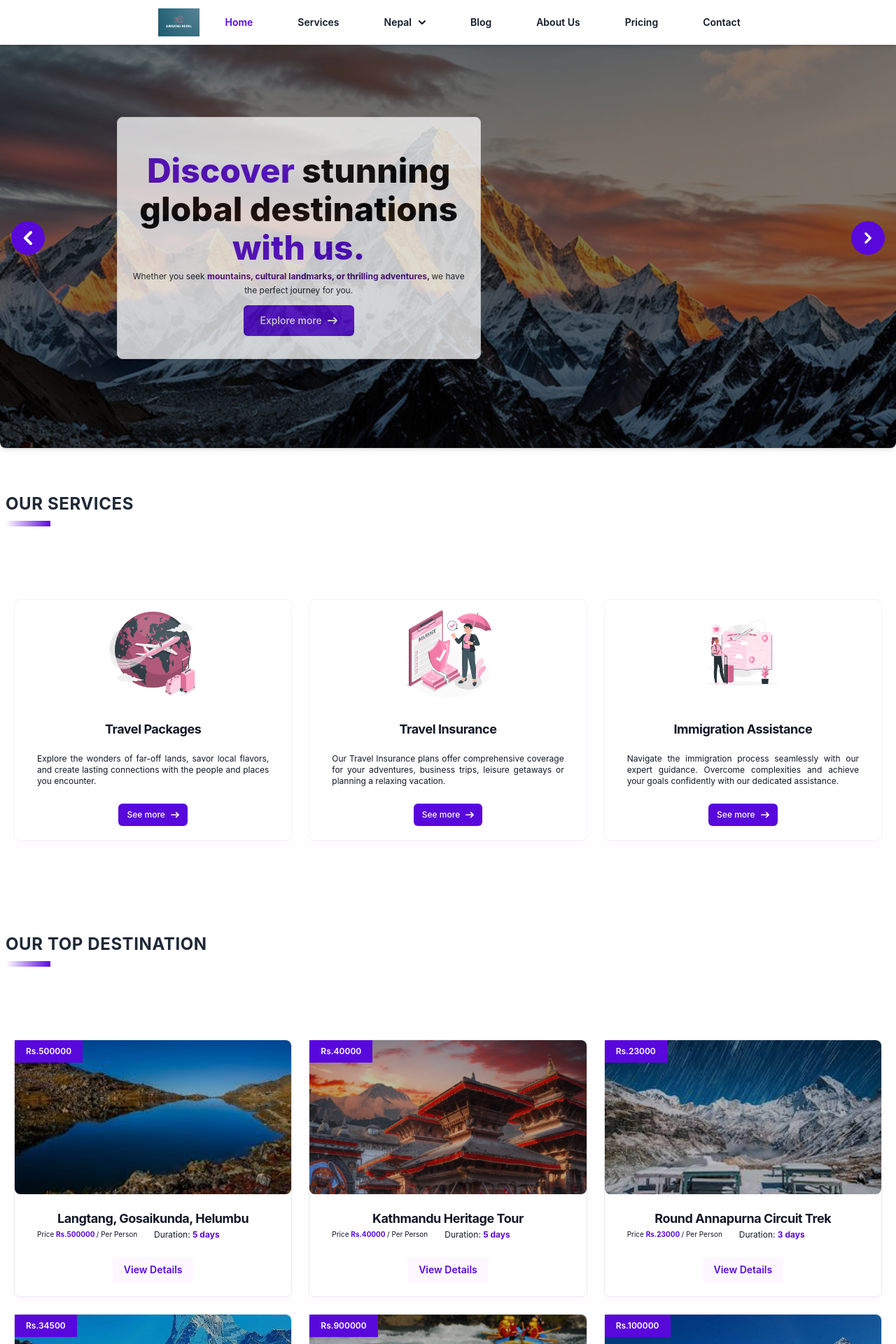
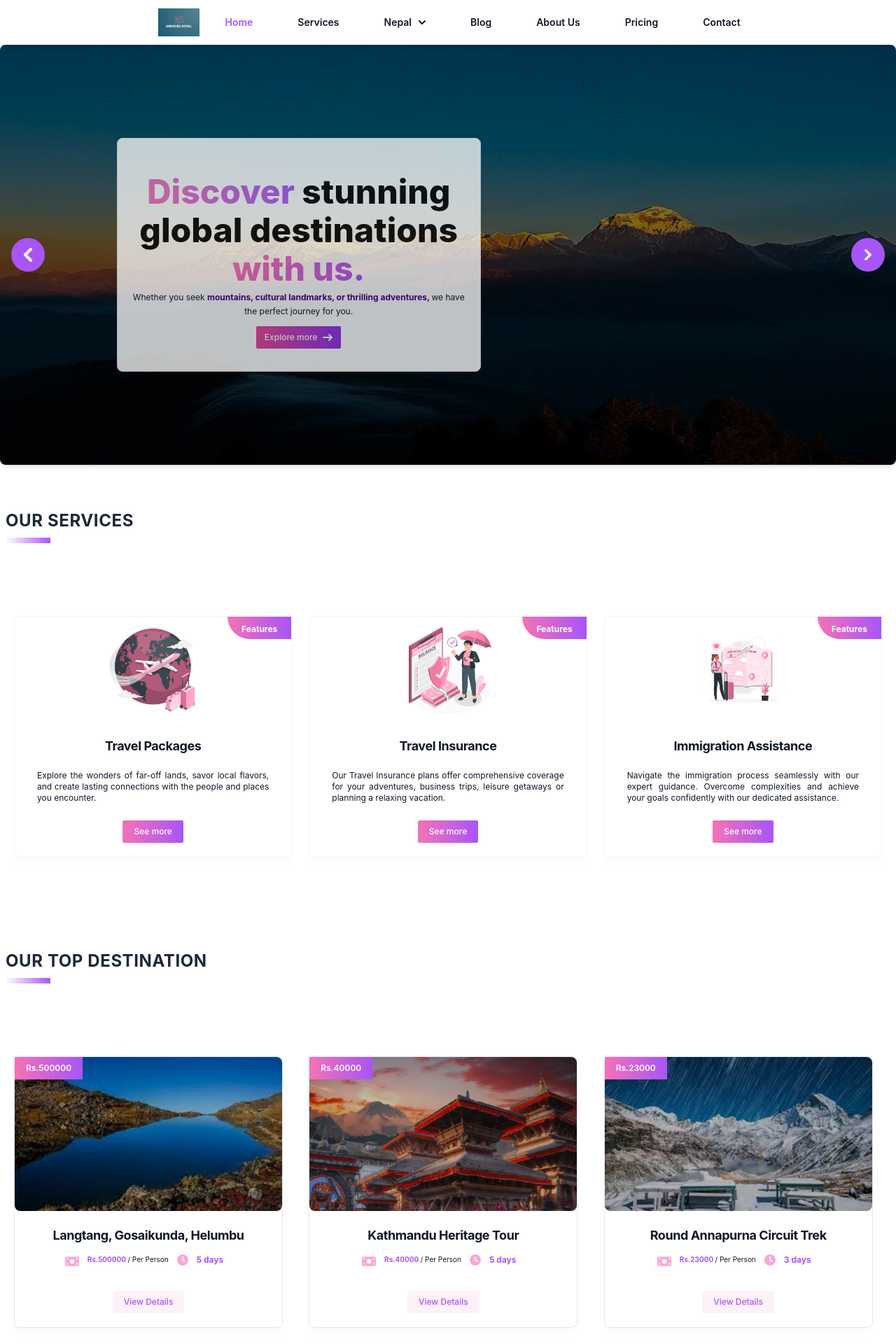
Before and after one commit to parashe/amazingnepal, a React (Create React App) app: page / in a window 1280 px wide. Shown: the top 1920 px of the page at 70% size. Built offline with nearby package versions, Linux system fonts and the light colour scheme.

Commit message:
added some changes

```diff
--- a/src/Components/UI/Card/card.tsx
+++ b/src/Components/UI/Card/card.tsx
@@ -1,5 +1,6 @@
 import React from "react";
 import { Button } from "../../atoms";
+import { CashIcon, ClockIcon } from "../../svg";
 
 interface ServiceCardProps {
   title: string;
@@ -17,7 +18,11 @@ export const ServiceCard: React.FC<ServiceCardProps> = ({
   onclick,
 }) => {
   return (
-    <div className="w-full md:max-w-md  border-gray-100  bg-white border rounded-lg shadow-lg cursor-pointer  shadow-ui-third-theme hover:shadow-sm hover:shadow-ui-light-pink dark:bg-gray-800 ">
+    <div className="w-full  relative md:max-w-md z-100 border border-gray-100  bg-white  rounded-lg shadow-lg cursor-pointer  shadow-ui-third-theme hover:shadow-sm hover:shadow-ui-light-pink dark:bg-gray-800 ">
+      <div className="absolute top-0 right-0 bg-gradient-to-r from-pink-400 via-red-500 to-purple-500 text-white font-bold py-1 px-5 rounded-tr-lg rounded-bl-full transform hover:scale-105 transition-transform">
+        <span className="text-xs">Features</span>
+      </div>
+
       <a href={readMoreLink} target="_blank" rel="noopener noreferrer">
         <img
           className="aspect-[16/9] object-contain   w-full rounded-lg max-h-[150px] p-2"
@@ -36,24 +41,10 @@ export const ServiceCard: React.FC<ServiceCardProps> = ({
         <div className="text-center  ">
           <Button
             onClick={onclick}
-            className="px-3 py-2 rounded-md text-xs bg-ui-purple  font-medium hover:bg-ui-purple-dark text-white cursor-pointer"
+            className="px-4 py-2 rounded-sm text-xs bg-gradient-to-r from-pink-400 via-red-500 to-purple-500  font-medium hover:from-pink-600 hover:to-purple-600 transition duration-50 text-white cursor-pointer"
           >
             See more
-            <svg
-              className="rtl:rotate-180 w-3 h-3 ms-2"
-              aria-hidden="true"
-              xmlns="http://www.w3.org/2000/svg"
-              fill="none"
-              viewBox="0 0 14 10"
-            >
-              <path
-                stroke="currentColor"
-                stroke-linecap="round"
-                stroke-linejoin="round"
-                stroke-width="2"
-                d="M1 5h12m0 0L9 1m4 4L9 9"
-              />
-            </svg>
+
           </Button>
         </div>
       </div>
@@ -88,7 +79,7 @@ export const DestinationCard: React.FC<DestinationCardProps> = ({
   duration,
 }) => {
   return (
-    <div className="w-full gap-x-5 md:max-w-md bg-white border rounded-lg border-gray-200 shadow-lg cursor-pointer shadow-ui-third-theme hover:shadow-sm hover:shadow-ui-light-pink dark:bg-gray-800 relative">
+    <div className="w-full gap-x-5 md:max-w-sm  bg-white border rounded-lg border-gray-200 shadow-lg cursor-pointer shadow-ui-third-theme hover:shadow-sm hover:shadow-ui-light-pink dark:bg-gray-800 relative">
       <div className="w-full relative">
         <div className="relative z-50">
           <img
@@ -98,7 +89,7 @@ export const DestinationCard: React.FC<DestinationCardProps> = ({
           />
         </div>
         <div className="text-center absolute top-0 left-0  ml-0 rounded-l-full z-50 rounded-lg">
-          <p className="bg-ui-purple text-white px-4 py-2 text-xs font-semibold">
+          <p className="bg-gradient-to-r from-pink-400 via-red-500 to-purple-500 text-white px-4 py-2 text-xs font-semibold">
             {price}
           </p>
         </div>
@@ -108,22 +99,26 @@ export const DestinationCard: React.FC<DestinationCardProps> = ({
         <h5 className="mb-0 text-lg font-bold tracking-tight text-gray-900 leading-relaxed dark:text-white">
           {title}
         </h5>
-        <div className="text-center flex flex-wrap">
-          <p className="mb-1  text-[10px]  px-3 text-gray-900 dark:text-gray-400">
-            Price <span className="text-ui-purple font-bold">{price} </span>/
-            Per Person
-          </p>
-
-          <p className="mb-1  text-xs px-3 text-gray-900 dark:text-gray-400">
-            Duration:{" "}
-            <span className="text-ui-purple font-bold">{duration}</span>
-          </p>
+        <div className="text-center flex flex-wrap justify-center p-3">
+          <div className="flex flex-wrap justify-center ">
+            <CashIcon color="#f9a8d4" className="w-4 h-4" />
+            <p className="mb-1  text-[10px]  px-3 text-gray-900 dark:text-gray-400">
+              <span className="text-ui-purple font-bold">{price} </span>/ Per
+              Person
+            </p>
+          </div>
+          <div className="flex flex-wrap justify-center ">
+            <ClockIcon color="#f9a8d4" className="w-3 h-3" />
+            <p className="mb-1  text-xs px-3 text-gray-900 dark:text-gray-400">
+              <span className="text-ui-purple font-bold">{duration}</span>
+            </p>
+          </div>
         </div>
 
         <div className="pt-5">
           <Button
             onClick={onclick}
-            className="px-4 py-2 text-center  text-sm font-semibold  bg-ui-third-theme text-ui-purple hover:bg-ui-third-theme-light cursor-pointer rounded-sm "
+            className="px-4 py-2 text-center  text-xs font-medium  bg-pink-50 text-ui-purple hover:bg-ui-third-theme-light cursor-pointer rounded-sm "
           >
             View Details
           </Button>
--- a/src/Components/UI/Carousel/carousel.tsx
+++ b/src/Components/UI/Carousel/carousel.tsx
@@ -31,12 +31,12 @@ const CarouselLayout: React.FC<CarouselProps> = ({ slides }) => {
             key={index}
             className={`${
               index === activeSlide ? "block" : "hidden"
-            } duration-200 ease-linear`}
+            } duration-700 ease-out`}
             data-carousel-item={index === activeSlide ? "active" : ""}
           >
             <img
               src={slide}
-              className="lg:brightness-50 brightness-75 h-[275px]  lg:h-full lg:w-full lg:max-h-[600px] w-full object-fill aspect-[19/10] object-center rounded-lg shadow-md"
+              className="lg:brightness-50  h-[275px]  lg:h-full lg:w-full lg:max-h-[600px] w-full object-fill aspect-[19/10] object-center rounded-lg shadow-md"
               alt="slide"
             />
           </div>
@@ -95,7 +95,7 @@ const CarouselLayout: React.FC<CarouselProps> = ({ slides }) => {
           </span>
         </button>
       </div>
-      <div className="hidden md:block absolute top-1/2 -translate-y-1/2 left-1/3 -translate-x-1/2">
+      <div className=" md:block absolute top-1/2 left-1/2  -translate-y-1/2 md:left-1/3 -translate-x-1/2">
         <CarouselCard />
       </div>
     </div>
@@ -107,17 +107,22 @@ export default CarouselLayout;
 const CarouselCard = () => {
   return (
     <>
-      <div className=" lg:h-full leading-relaxed lg:max-h-[500px] opacity-75  px-5 py-8 lg:bg-white max-w-[520px]   max-h-[250px] bg-ui-third-theme border border-gray-200 rounded-lg shadow dark:bg-gray-800 dark:border-gray-700">
+      <div className=" w-[250px] md:w-full max-h-[250px] lg:h-full leading-relaxed md:max-h-[500px] opacity-65 md:opacity-75  px-5 py-8 lg:bg-white max-w-[520px] bg-ui-third-theme border border-gray-200 rounded-lg shadow dark:bg-gray-800 dark:border-gray-700">
         {/* <a href="/#">
           <h5 className="mb-2 text-2xl font-bold tracking-tight text-gray-900 dark:text-white">
             Noteworthy technology acquisitions 2021
           </h5>
         </a> */}
-        <p className="text-center mb-3 pt-5  text-gray-900 lg:leading-10 ">
+        <p className=" text-center leading-relaxed  mb-3 md:pt-5  text-gray-900 lg:leading-10  ">
           <span className=" font-bold lg:text-5xl text-black  lg:font-extrabold ">
-            <span className="text-ui-purple font-extrabold">Discover </span>
+            <span className=" bg-gradient-to-r from-pink-400 via-red-500 to-purple-500 inline-block text-transparent bg-clip-text font-extrabold">
+              Discover{" "}
+            </span>{" "}
             stunning global destinations{" "}
-            <span className="text-ui-purple"> with us.</span>{" "}
+            <span className="bg-gradient-to-r from-pink-400 via-red-500 to-purple-500 inline-block text-transparent bg-clip-text font-extrabold">
+              {" "}
+              with us.
+            </span>{" "}
           </span>{" "}
           <span className="hidden lg:block text-xs leading-relaxed">
             Whether you seek{" "}
@@ -129,7 +134,7 @@ const CarouselCard = () => {
         </p>
         <Button
           onClick={() => {}}
-          className="px-6 py-3 text-sm font-medium bg-ui-purple hover:bg-ui-purple-dark text-white rounded-md "
+          className="px-3 py-2 text-xs font-medium bg-gradient-to-r from-pink-500 to-purple-600 text-white rounded-sm hover:from-purple-600 hover:to-pink-500"
         >
           Explore more
           <svg
--- /dev/null
+++ b/src/Components/svg.tsx
@@ -0,0 +1,46 @@
+interface Props {
+  color?: string;
+  className?: string;
+}
+
+export const CashIcon = ({ className, color }: Props) => {
+  const staticClassName = "w-5 h-5";
+
+  const finalClassName = className + " " + staticClassName;
+
+  return (
+    <>
+      <svg
+        className={finalClassName}
+        xmlns="http://www.w3.org/2000/svg"
+        color={color}
+        viewBox="0 0 576 512"
+      >
+        <path
+          fill={color}
+          d="M64 64C28.7 64 0 92.7 0 128V384c0 35.3 28.7 64 64 64H512c35.3 0 64-28.7 64-64V128c0-35.3-28.7-64-64-64H64zm64 320H64V320c35.3 0 64 28.7 64 64zM64 192V128h64c0 35.3-28.7 64-64 64zM448 384c0-35.3 28.7-64 64-64v64H448zm64-192c-35.3 0-64-28.7-64-64h64v64zM288 160a96 96 0 1 1 0 192 96 96 0 1 1 0-192z"
+        />
+      </svg>
+    </>
+  );
+};
+
+export const ClockIcon = ({ className, color }: Props) => {
+  const staticClassName = "w-4 h-4";
+  const finalClassName = className + " " + staticClassName;
+  return (
+    <>
+      <svg
+        className={finalClassName}
+        color={color}
+        xmlns="http://www.w3.org/2000/svg"
+        viewBox="0 0 512 512"
+      >
+        <path
+          fill={color}
+          d="M256 0a256 256 0 1 1 0 512A256 256 0 1 1 256 0zM232 120V256c0 8 4 15.5 10.7 20l96 64c11 7.4 25.9 4.4 33.3-6.7s4.4-25.9-6.7-33.3L280 243.2V120c0-13.3-10.7-24-24-24s-24 10.7-24 24z"
+        />
+      </svg>
+    </>
+  );
+};
--- a/src/Components/window/Carousel/data.js
+++ b/src/Components/window/Carousel/data.js
@@ -1,9 +1,11 @@
 // data.js
 const carouselData = {
   slides: [
+    "/assets/carousel5.jpeg",
+    "/assets/carousel1.jpeg",
    "/assets/m.jpeg",
-   "/assets/carousel1.jpeg",
-    "/assets/carousel5.jpeg",
+
+
     "/assets/carousel6.webp",
     "/assets/carousel3.avif",
     "/assets/carousel9.jpeg",
--- a/src/Components/window/Carousel/index.tsx
+++ b/src/Components/window/Carousel/index.tsx
@@ -3,7 +3,7 @@ import CarouselLayout from "../../UI/Carousel/carousel";
 import data from "./data";
 export const Carousel = () => {
   return (
-    <div className="mt-10">
+    <div className="mt-16">
   <CarouselLayout slides={data.slides} />
   </div>
   )
--- a/src/Components/window/Destination/destination.tsx
+++ b/src/Components/window/Destination/destination.tsx
@@ -13,7 +13,7 @@ const Destination: React.FC = () => {
       <Title title="Our Top Destination" />
 
       {/* <div className="flex flex-wrap flex-1 gap-6 mt-5 md:mt-20  mx-auto p-3 "> */}
-      <div className="grid grid-cols-1 md:grid-cols-2 lg:grid-cols-2 xl:grid-cols-3 gap-6 md:pt-20 p-5">
+      <div className="grid grid-cols-1 md:grid-cols-2 lg:grid-cols-2 xl:grid-cols-3 xxl:grid-cols-4 gap-6 md:pt-20 p-5">
         {destinationData.map((service, index) => (
           <DestinationCard
             key={index}
--- a/src/Components/window/Whywe/whywe.tsx
+++ b/src/Components/window/Whywe/whywe.tsx
@@ -27,7 +27,7 @@ const Whywe = () => {
   ];
 
   return (
-    <div className="bg-ui-third-theme dark:bg-gray-900">
+    <div className="bg-gradient-to-r from-pink-400 via-green-200 to-purple-500 opacity-100 dark:bg-gray-900">
     <div className="mt-10 md:pt-28 md:pb-24 container mx-auto pt-5">
       <Title title="Why Choose Us ?" />
       <div className="grid grid-cols-1 md:grid-cols-3 gap-6 md:pt-24 md:pb-24 w-full p-5">
--- a/src/Lib/colors.cjs
+++ b/src/Lib/colors.cjs
@@ -61,7 +61,8 @@ module.exports = {
 
       //theme color:
 
-      "ui-purple":"#5908DC",
+      "ui-purple":"#a855f7",
+      "ui-purple-400":"#c084fc",
       "ui-purple-light":"#8b5cf6",
       "ui-purple-dark":"#4b0082",
 
@@ -78,6 +79,7 @@ module.exports = {
      "ui-black-light":"rgba(0,0,0,0.5)",
 
      "ui-light-pink":"#FF81AE",
+     "ui-pink-100":"#fce7f3"
 
 
     },
```
